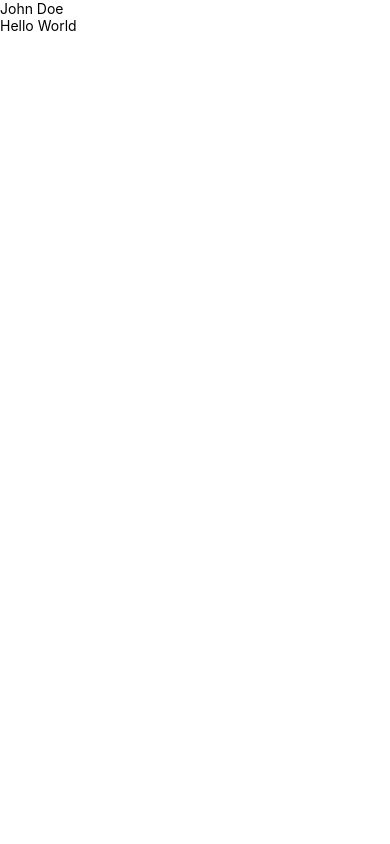
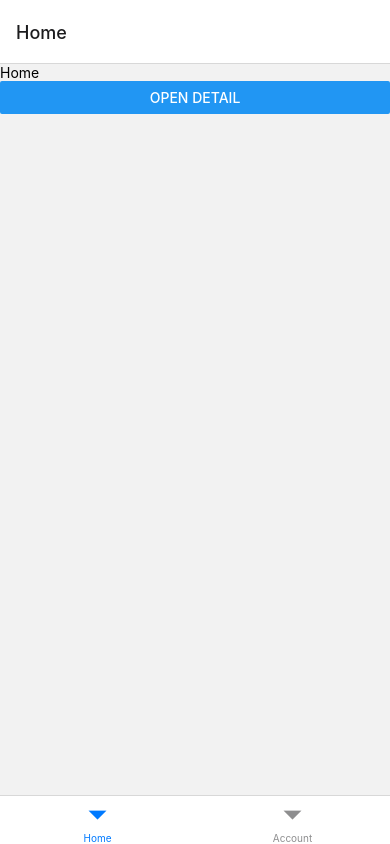
Before and after one commit to Beanxx/Training_React-Native, a React Native app: screen / in a window 390 px wide. Built offline with nearby package versions, Linux system fonts and the light colour scheme.

Commit message:
feat: Using react-navigations

```diff
--- a/App.tsx
+++ b/App.tsx
@@ -1,12 +1,12 @@
 import React from 'react';
-import {Text} from 'react-native';
-import Profile from './Profile';
+import {NavigationContainer} from '@react-navigation/native';
+import RootStack from './screens/RootStack';
 
 function App() {
   return (
-    <Profile name="John Doe">
-      <Text>Hello World</Text>
-    </Profile>
+    <NavigationContainer>
+      <RootStack />
+    </NavigationContainer>
   );
 }
 
--- /dev/null
+++ b/screens/MainTab.tsx
@@ -0,0 +1,60 @@
+import React from 'react';
+import {
+  BottomTabNavigationProp,
+  createBottomTabNavigator,
+} from '@react-navigation/bottom-tabs';
+import {Button, Text, View} from 'react-native';
+import {
+  CompositeNavigationProp,
+  NavigatorScreenParams,
+  useNavigation,
+} from '@react-navigation/native';
+import {RootStackNavigationProp} from './RootStack';
+
+type MainTabParamList = {
+  Home: undefined;
+  Account: undefined;
+};
+
+export type MainTabNavigationProp = CompositeNavigationProp<
+  RootStackNavigationProp,
+  BottomTabNavigationProp<MainTabParamList>
+>;
+
+export type MainTabNavigationScreenParams =
+  NavigatorScreenParams<MainTabParamList>;
+
+const Tab = createBottomTabNavigator<MainTabParamList>();
+
+function HomeScreen() {
+  const navigation = useNavigation<RootStackNavigationProp>();
+  const onPress = () => {
+    navigation.navigate('Detail', {id: 1});
+  };
+
+  return (
+    <View>
+      <Text>Home</Text>
+      <Button title="Open Detail" onPress={onPress} />
+    </View>
+  );
+}
+
+function AccountScreen() {
+  return (
+    <View>
+      <Text>Account</Text>
+    </View>
+  );
+}
+
+function MainTab() {
+  return (
+    <Tab.Navigator>
+      <Tab.Screen component={HomeScreen} name="Home" />
+      <Tab.Screen component={AccountScreen} name="Account" />
+    </Tab.Navigator>
+  );
+}
+
+export default MainTab;
--- /dev/null
+++ b/screens/RootStack.tsx
@@ -0,0 +1,45 @@
+import React from 'react';
+import {Text, View} from 'react-native';
+import {
+  createNativeStackNavigator,
+  NativeStackNavigationProp,
+} from '@react-navigation/native-stack';
+import {RouteProp, useRoute} from '@react-navigation/native';
+import MainTab, {MainTabNavigationScreenParams} from './MainTab';
+
+type RootStackParamList = {
+  MainTab: MainTabNavigationScreenParams;
+  Detail: {
+    id: number;
+  };
+};
+
+export type RootStackNavigationProp =
+  NativeStackNavigationProp<RootStackParamList>;
+
+const Stack = createNativeStackNavigator<RootStackParamList>();
+
+type DetailScreenRouteProp = RouteProp<RootStackParamList, 'Detail'>;
+function DetailScreen() {
+  const {params} = useRoute<DetailScreenRouteProp>();
+  return (
+    <View>
+      <Text>Detail {params.id}</Text>
+    </View>
+  );
+}
+
+function RootStack() {
+  return (
+    <Stack.Navigator>
+      <Stack.Screen
+        component={MainTab}
+        name="MainTab"
+        options={{headerShown: false}}
+      />
+      <Stack.Screen component={DetailScreen} name="Detail" />
+    </Stack.Navigator>
+  );
+}
+
+export default RootStack;
```
Also changed, not shown: package.json (+6 -1 lines), 1 other file (tests, documents, lock files or other folders).
